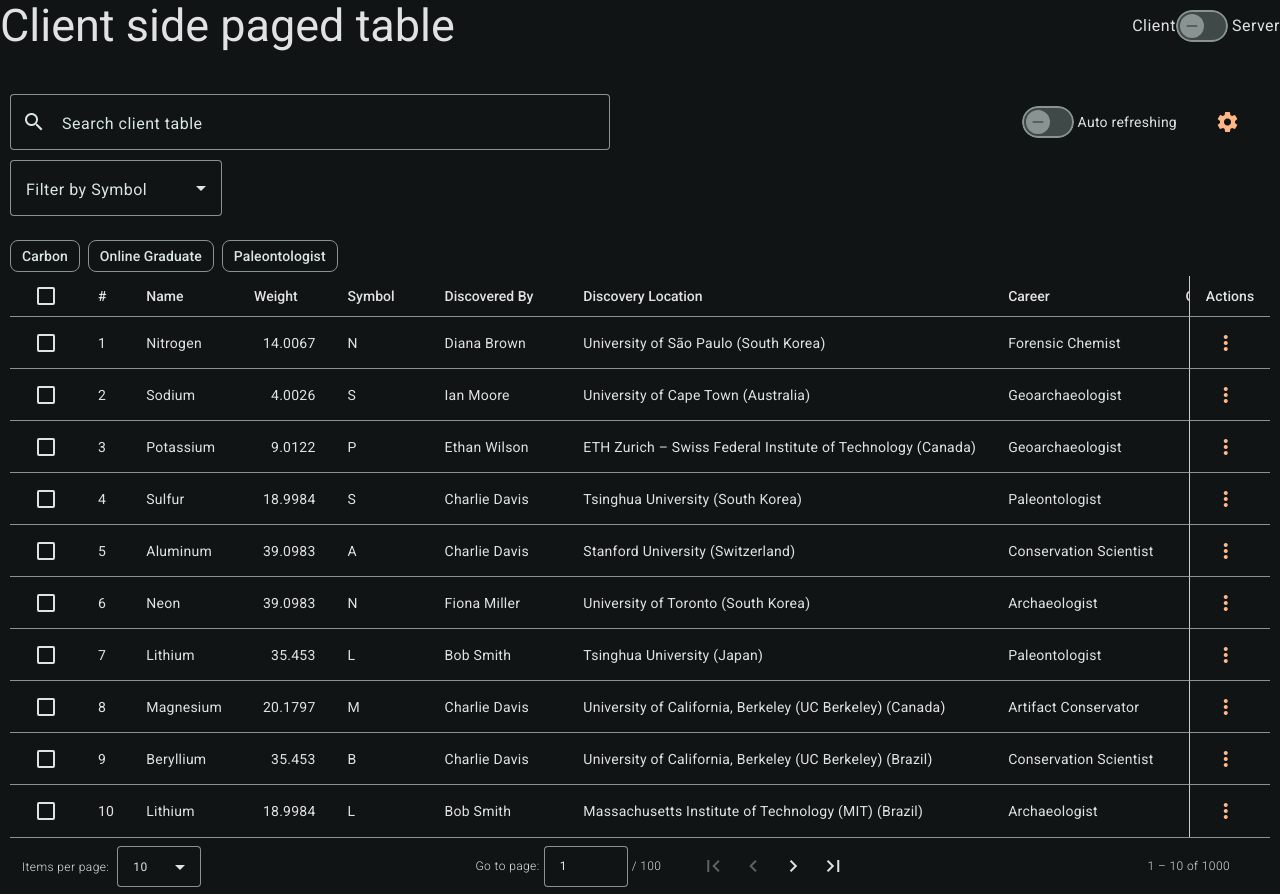
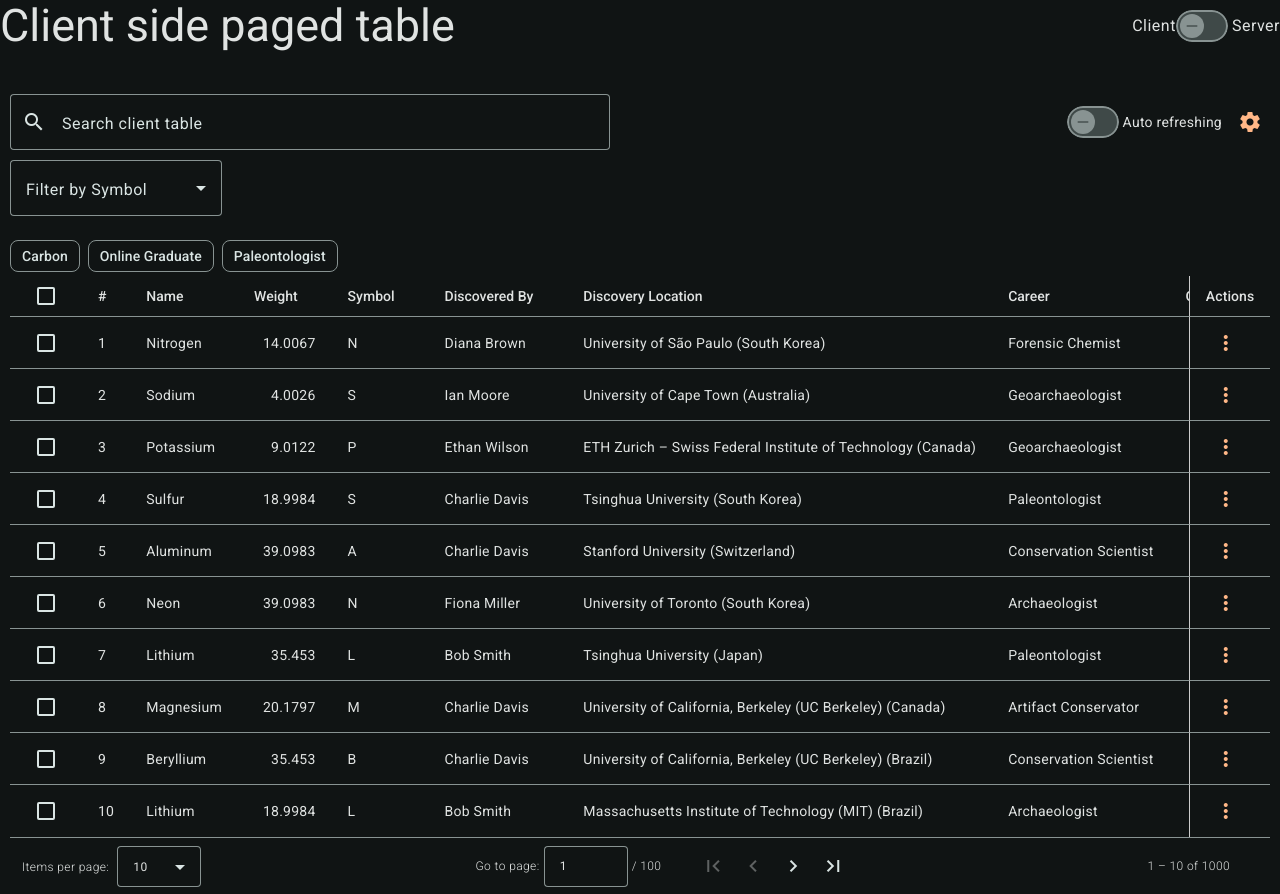
Before and after one commit to this-wastes-time/sp1-custom-table, an Angular app in the folder sp1-custom-table/: page / in a window 1280 px wide. Built offline with nearby package versions, Linux system fonts and the light colour scheme.

Commit message:
remove div container and respective style for table settings icon button

```diff
--- a/sp1-custom-table/src/app/shared/components/table/table.component.html
+++ b/sp1-custom-table/src/app/shared/components/table/table.component.html
@@ -65,7 +65,6 @@
             </div>
           }
           @if ((tableConfig.tableActions?.length ?? 0) > 0) {
-            <div class="table-menu">
             <button mat-icon-button
               [color]="'accent'"
               [matMenuTriggerFor]="tableMenu">
@@ -81,7 +80,6 @@
                 </button>
               }
             </mat-menu>
-            </div>
           }
         </div>
 
--- a/sp1-custom-table/src/app/shared/components/table/table.component.scss
+++ b/sp1-custom-table/src/app/shared/components/table/table.component.scss
@@ -19,13 +19,6 @@
     justify-content: center;
     min-width: max-content;
     padding: 0 .5em;
-  }
-
-  .table-menu {
-    width: 85px;
-    min-width: 80.5px;
-    display: flex;
-    justify-content: center;
   }
 }
 
```
Lines whose indentation alone changed are shown as unchanged.
